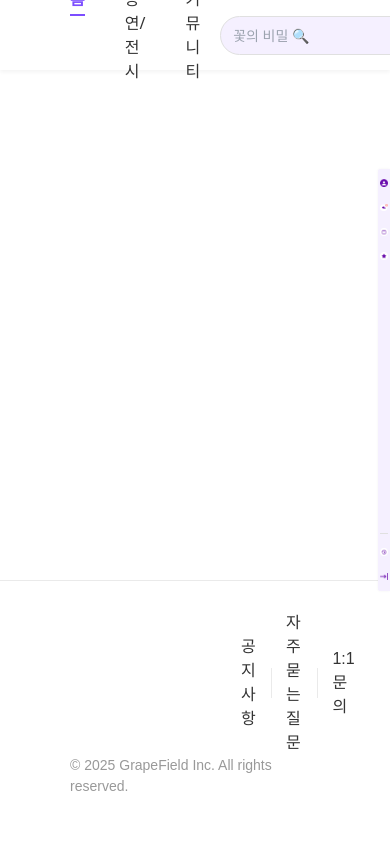
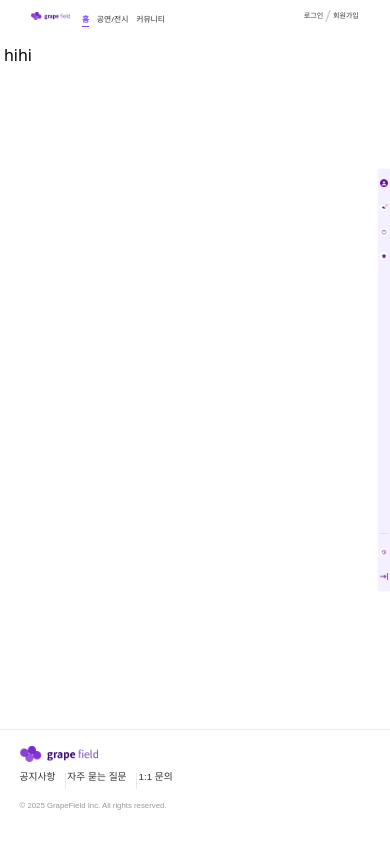
Before and after one commit to beyond-sw-camp/be12-fin-Catcher-GrapeField-FE, a Vue app: page / in a window 390 px wide. Built offline with nearby package versions, Linux system fonts and the light colour scheme.

Commit message:
#15 Header, Footer CSS 수정정

```diff
--- a/src/App.vue
+++ b/src/App.vue
@@ -5,7 +5,7 @@ import Header from './common/Header.vue'
 import Footer from './common/Footer.vue'
 import SideBar from './common/SideBar.vue'
 
-// Get current route to check if we're on the login page
+// 로그인, 회원가입 페이지일 때는 사이드바 가리기
 const route = useRoute()
 const showSidebar = computed(() => !['Login', 'SignUp'].includes(route.name))
 </script>
@@ -30,5 +30,22 @@ const showSidebar = computed(() => !['Login', 'SignUp'].includes(route.name))
 
 main {
   flex: 1;
+  margin-top: 5vw;
+  /* 헤더 높이와 동일하게 설정 */
+  padding: 1vw;
+}
+
+@media screen and (max-width: 768px) {
+  main {
+    /* 모바일에서는 헤더 높이가 커짐 */
+    margin-top: 8vw;
+  }
+}
+
+@media screen and (max-width: 480px) {
+  main {
+    /* 작은 화면에서 추가 여백 */
+    margin-top: 10vw;
+  }
 }
 </style>
--- a/src/common/Footer.vue
+++ b/src/common/Footer.vue
@@ -4,7 +4,7 @@
             <div class="logo">
                 <router-link to="/">
                     <div class="logo-image">
-                        <img src="/logo.png" alt="Logo" width="auto" height="auto" />
+                        <img src="/logo.png" alt="Logo" />
                     </div>
                 </router-link>
             </div>
@@ -26,26 +26,23 @@
 
 <style scoped>
 .footer {
-    padding: 30px 70px;
+    padding: 2vw 5vw;
     background-color: white;
-    border-top: 1px solid #EAEAEA;
+    border-top: 0.07vw solid #EAEAEA;
     font-family: Arial, sans-serif;
 }
 
 .footer-content {
     display: flex;
-    justify-content: flex-start;
-    /* 왼쪽 정렬 */
+    justify-content: space-between;
     align-items: center;
-    gap: 40vw;
-    /* 좌우 간격 조정 */
+    gap: 2vw;
 }
 
 .logo-image img {
-    width: 60%;
-    height: 100%;
+    width: 8vw;
+    height: auto;
 }
-
 
 .footer-links {
     display: flex;
@@ -53,10 +50,10 @@
 }
 
 .footer-link {
-    margin: 0 15px;
+    margin: 0 1vw;
     text-decoration: none;
     color: #333333;
-    font-size: 16px;
+    font-size: 1vw;
 }
 
 .footer-link:hover {
@@ -64,14 +61,69 @@
 }
 
 .separator {
-    width: 1px;
-    height: 30px;
+    width: 0.07vw;
+    height: 2vw;
     background-color: #EAEAEA;
+    margin: 0 0.5vw;
 }
 
 .copyright {
     color: #999999;
-    font-size: 14px;
+    font-size: 0.9vw;
     text-align: left;
+    margin-top: 1vw;
+}
+
+/* 반응형 미디어 쿼리 */
+@media screen and (max-width: 768px) {
+    .footer {
+        padding: 3vw 4vw;
+    }
+
+    .footer-content {
+        flex-direction: column;
+        align-items: flex-start;
+        gap: 2vw;
+    }
+
+    .logo-image img {
+        width: 12vw;
+    }
+
+    .footer-link {
+        font-size: 1.5vw;
+    }
+
+    .copyright {
+        font-size: 1.2vw;
+        margin-top: 2vw;
+    }
+}
+
+@media screen and (max-width: 480px) {
+    .footer {
+        padding: 4vw 5vw;
+    }
+
+    .logo-image img {
+        width: 20vw;
+    }
+
+    .footer-links {
+        flex-wrap: wrap;
+    }
+
+    .footer-link {
+        font-size: 2.5vw;
+        margin: 0 2vw 2vw 0;
+    }
+
+    .separator {
+        height: 4vw;
+    }
+
+    .copyright {
+        font-size: 2vw;
+    }
 }
 </style>
--- a/src/common/Header.vue
+++ b/src/common/Header.vue
@@ -1,45 +1,11 @@
-<script>
-export default {
-    name: 'HeaderComponent',
-    data() {
-        return {
-            currentPath: ''
-        }
-    },
-    created() {
-        // 초기 경로 설정
-        this.currentPath = this.$route.path;
-    },
-    watch: {
-        // 라우트 변경 감지
-        $route(to) {
-            this.currentPath = to.path;
-        }
-    },
-    methods: {
-        isActive(path) {
-            // 홈 경로는 정확히 '/'일 때만 활성화
-            if (path === '/home') {
-                return this.currentPath === '/home' || this.currentPath === '/';
-            }
-            // 다른 경로는 시작 부분이 일치하면 활성화 (예: /performance/123도 /performance로 인식)
-            return this.currentPath.startsWith(path);
-        }
-    }
-}
-
-</script>
 <template>
     <header class="header">
         <div class="header-container">
             <div class="logo">
                 <router-link to="/">
                     <div class="logo-image">
-
-                        <img src="/logo.png" alt="Logo" width="auto" height="auto" />
-
+                        <img src="/logo.png" alt="Logo" />
                     </div>
-
                 </router-link>
             </div>
 
@@ -73,54 +39,88 @@ export default {
     </header>
 </template>
 
+<script>
+export default {
+    name: 'HeaderComponent',
+    data() {
+        return {
+            currentPath: ''
+        }
+    },
+    created() {
+        // 초기 경로 설정
+        this.currentPath = this.$route.path;
+    },
+    watch: {
+        // 라우트 변경 감지
+        $route(to) {
+            this.currentPath = to.path;
+        }
+    },
+    methods: {
+        isActive(path) {
+            // 홈 경로는 정확히 '/'일 때만 활성화
+            if (path === '/home') {
+                return this.currentPath === '/home' || this.currentPath === '/';
+            }
+            // 다른 경로는 시작 부분이 일치하면 활성화 (예: /performance/123도 /performance로 인식)
+            return this.currentPath.startsWith(path);
+        }
+    }
+}
+</script>
+
 <style scoped>
 .header {
     width: 100%;
     background-color: #ffffff;
-    box-shadow: 0 2px 4px rgba(0, 0, 0, 0.05);
+    box-shadow: 0 0.1vw 0.3vw rgba(0, 0, 0, 0.05);
     position: fixed;
     top: 0;
     left: 0;
     z-index: 1000;
+    height: 5vw;
 }
 
 .header-container {
-    max-width: 1200px;
+    width: 90%;
+    max-width: 90vw;
     margin: 0 auto;
-    padding: 0 20px;
-    height: 70px;
+    padding: 0 2vw;
+    height: 100%;
     display: flex;
     align-items: center;
     justify-content: space-between;
+}
+
+.logo {
+    width: 10vw;
+    height: 3vw;
+    display: flex;
+    align-items: center;
 }
 
 .logo a {
     display: flex;
     align-items: center;
     text-decoration: none;
+    height: 100%;
+}
+
+.logo-image {
+    height: 100%;
+    display: flex;
+    align-items: center;
 }
 
 .logo-image img {
-    width: 60%;
-    height: 100%;
-}
-
-.logo-text {
-    font-size: 24px;
-    font-weight: 700;
-}
-
-.logo-grape {
-    color: #7c4dff;
-}
-
-.logo-field {
-    color: #8c6bc7;
+    max-height: 2.5vw;
+    width: auto;
 }
 
 .main-nav {
     flex: 1;
-    margin-left: 30px;
+    margin-left: 2vw;
 }
 
 .nav-list {
@@ -131,15 +131,15 @@ export default {
 }
 
 .nav-item {
-    margin: 0 20px;
+    margin: 0 1.5vw;
 }
 
 .nav-item a {
     text-decoration: none;
     color: #333;
-    font-size: 16px;
+    font-size: 1vw;
     font-weight: 500;
-    padding: 8px 0;
+    padding: 0.5vw 0;
     transition: color 0.3s, font-weight 0.3s;
     position: relative;
     display: inline-block;
@@ -152,8 +152,8 @@ export default {
 .nav-item a.router-link-active {
     color: #7c4dff;
     font-weight: 700;
-    border-bottom: 2px solid #7c4dff;
-    padding-bottom: 3px;
+    border-bottom: 0.15vw solid #7c4dff;
+    padding-bottom: 0.2vw;
 }
 
 .auth-section {
@@ -162,17 +162,17 @@ export default {
 }
 
 .search-box {
-    margin-right: 20px;
+    margin-right: 1.5vw;
     position: relative;
 }
 
 .search-box input {
-    padding: 8px 12px;
-    border: 1px solid #e0e0e0;
-    border-radius: 20px;
+    padding: 0.5vw 1vw;
+    border: 0.07vw solid #e0e0e0;
+    border-radius: 1.5vw;
     background-color: #f5f0ff;
-    width: 300px;
-    font-size: 14px;
+    width: 20vw;
+    font-size: 0.9vw;
 }
 
 .auth-buttons {
@@ -184,13 +184,65 @@ export default {
 .signup-button {
     text-decoration: none;
     color: #333;
-    font-size: 14px;
+    font-size: 0.9vw;
     font-weight: 500;
 }
 
 .divider {
-    margin: 0 8px;
+    margin: 0 0.5vw;
     color: #ccc;
 }
 
+/* 반응형 미디어 쿼리 */
+@media screen and (max-width: 1024px) {
+    .search-box input {
+        width: 15vw;
+    }
+
+    .header {
+        height: 6vw;
+    }
+}
+
+@media screen and (max-width: 768px) {
+    .search-box {
+        display: none;
+    }
+
+    .header {
+        height: 8vw;
+    }
+
+    .nav-item {
+        margin: 0 1vw;
+    }
+
+    .nav-item a {
+        font-size: 1.5vw;
+    }
+
+    .login-button,
+    .signup-button {
+        font-size: 1.2vw;
+    }
+}
+
+@media screen and (max-width: 480px) {
+    .header-container {
+        padding: 0 3vw;
+    }
+
+    .logo-image img {
+        max-height: 4vw;
+    }
+
+    .nav-item a {
+        font-size: 2vw;
+    }
+
+    .login-button,
+    .signup-button {
+        font-size: 1.8vw;
+    }
+}
 </style>
```
